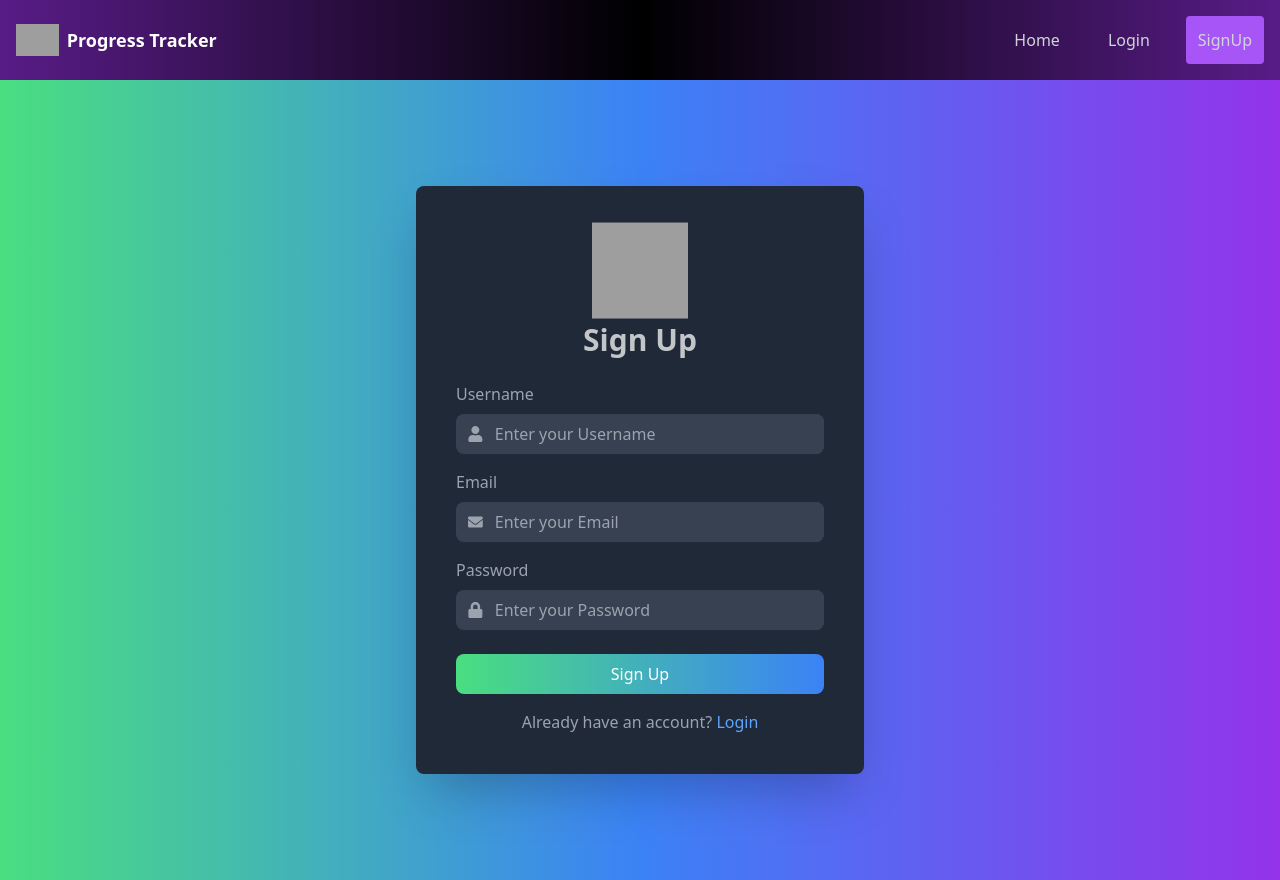
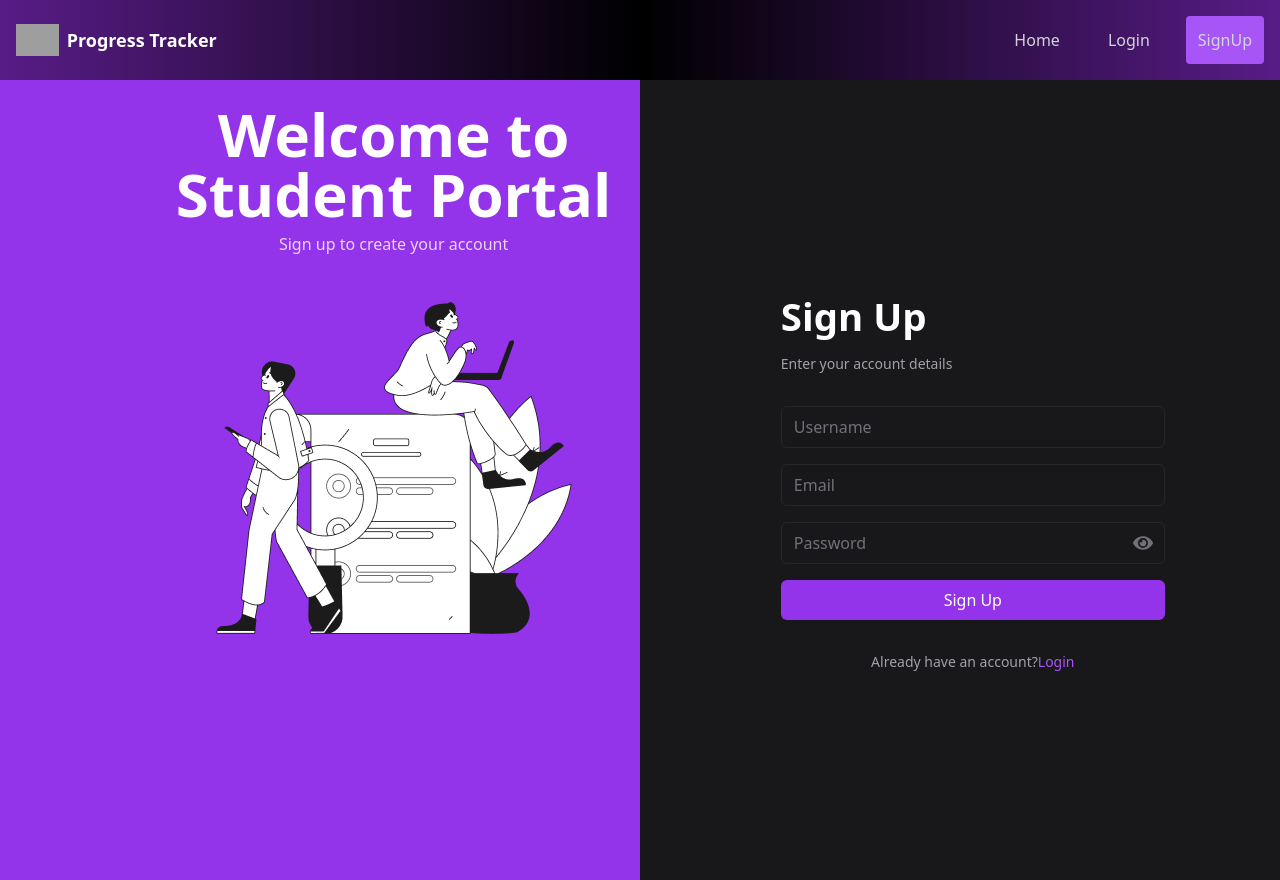
Before and after one commit to RoushanSri/Progress_Tracker, a React (Vite) app in the folder frontend/: page /signup in a window 1280 px wide. Built offline with nearby package versions, Linux system fonts and the light colour scheme; grey boxes are pictures that could not be loaded.

Commit message:
Added SignUp page (#2)

```diff
--- a/frontend/src/pages/LoginPage.jsx
+++ b/frontend/src/pages/LoginPage.jsx
@@ -1,6 +1,6 @@
 import React, { useState } from 'react';
-import { FaUser, FaLock, FaEye, FaEyeSlash } from 'react-icons/fa';
-import logo from '../../public/Newton-School.png';
+import { FaEye, FaEyeSlash } from 'react-icons/fa';
+import img from '../../public/float.png'
 import { Link, useNavigate } from 'react-router-dom';
 import axios from 'axios';
 
@@ -10,7 +10,7 @@ const LoginPage = () => {
 
     const [email, setEmail] = useState('');
     const [password, setPassword] = useState('');
-    const [showPassword, setShowPassword] = useState(false); // Added to manage password visibility
+    const [showPassword, setShowPassword] = useState(false);
 
     const handleSubmit = async (e) => {
         e.preventDefault();
@@ -95,12 +95,11 @@ const LoginPage = () => {
                     <h2 className="mb-2 text-6xl font-bold text-white">
                         Welcome to
                         <br />
-                        student portal
+                        Student Portal
                     </h2>
                     <p className="mb-8 text-purple-200">Login to access your account</p>
                     <img
-                        src="https://hebbkx1anhila5yf.public.blob.vercel-storage.com/Student%20Portal%20Login%20UI.jpg-DmSzNwwaRek7WMq1RVGLzOqFqeZiaq.jpeg"
-                        alt="Students studying illustration"
+                        src={img}
                         className="max-w-lg"
                     />
                 </div>
--- a/frontend/src/pages/SignupPage.jsx
+++ b/frontend/src/pages/SignupPage.jsx
@@ -1,24 +1,24 @@
 import React, { useState } from 'react';
-import { FaUser, FaEnvelope, FaLock } from 'react-icons/fa';
-import logo from '../../public/Newton-School.png';
-import {useNavigate} from 'react-router-dom';
+import { FaUser, FaEnvelope, FaLock, FaEye, FaEyeSlash } from 'react-icons/fa';
+import logo from '../../public/float.png';
+import { Link, useNavigate } from 'react-router-dom';
 import axios from 'axios';
 
 const SignupPage = () => {
-
     const navigate = useNavigate();
 
     const [email, setEmail] = useState('');
     const [username, setUsername] = useState('');
     const [password, setPassword] = useState('');
+    const [showPassword, setShowPassword] = useState(false); // Added state for showPassword
 
-    const handleSubmit =  async(e) => {
+    const handleSubmit = async (e) => {
         e.preventDefault();
         const userData = {
             email,
             username,
             password
-        }
+        };
         try {
             const user = await axios.post('http://localhost:8080/api/auth/signup', userData);
             localStorage.setItem("token", user.data.token);
@@ -27,13 +27,11 @@ const SignupPage = () => {
         }
         try {
             const token = localStorage.getItem("token");
-            const dashboard = await axios.post('http://localhost:8080/api/dashboard/createDashboard',{},
-                {
+            const dashboard = await axios.post('http://localhost:8080/api/dashboard/createDashboard', {}, {
                 headers: {
                     Authorization: `Bearer ${token}`,
                 },
-                }
-            )
+            });
             navigate('/dashboard');
         } catch (error) {
             console.log(error);
@@ -43,72 +41,82 @@ const SignupPage = () => {
     }
 
     return (
-        <div className="min-h-screen flex items-center justify-center bg-gradient-to-r from-green-400 via-blue-500 to-purple-600 overflow-hidden p-4 sm:p-6 lg:p-8">
-            <div className="bg-gray-800 p-6 sm:p-8 lg:p-10 rounded-lg shadow-2xl w-full max-w-md transform transition duration-500 hover:scale-105">
-                <img
-                    className="mx-auto h-24 w-24 object-cover animate-bounce"
-                    src={logo}
-                />
-                <h2 className="text-3xl font-extrabold text-white mb-6 text-center animate-pulse">Sign Up</h2>
-                <form onSubmit={handleSubmit}>
-                    <div className="mb-4">
-                        <label className="block text-gray-400 mb-2" htmlFor="username">
-                            Username
-                        </label>
-                        <div className="flex items-center bg-gray-700 rounded-lg">
-                            <FaUser className="text-gray-400 ml-3" />
+        <div className="flex flex-row-reverse min-h-screen">
+            {/* Left Column - Signup Form */}
+            <div className="flex w-full flex-col justify-center bg-zinc-900 md:w-1/2 md:px-12 lg:px-16">
+                <div className="mx-[6vw] w-full max-w-sm">
+                    <h1 className="mb-2 text-[3vw] font-semibold text-white">Sign Up</h1>
+                    <p className="mb-8 text-sm text-zinc-400">Enter your account details</p>
+
+                    <form className="space-y-4" onSubmit={handleSubmit}>
+                        <div>
                             <input
                                 type="text"
-                                id="username"
-                                className="bg-gray-700 text-white rounded-lg w-full py-2 px-3 focus:outline-none"
-                                placeholder="Enter your Username"
+                                placeholder="Username"
+                                className="w-full rounded-md border border-zinc-800 bg-zinc-900 px-3 py-2 text-white placeholder-zinc-500 focus:border-purple-500 focus:outline-none"
                                 value={username}
                                 onChange={(e) => setUsername(e.target.value)}
                             />
                         </div>
-                    </div>
-                    <div className="mb-4">
-                        <label className="block text-gray-400 mb-2" htmlFor="email">
-                            Email
-                        </label>
-                        <div className="flex items-center bg-gray-700 rounded-lg">
-                            <FaEnvelope className="text-gray-400 ml-3" />
+
+                        <div>
                             <input
                                 type="email"
-                                id="email"
-                                className="bg-gray-700 text-white rounded-lg w-full py-2 px-3 focus:outline-none"
-                                placeholder="Enter your Email"
+                                placeholder="Email"
+                                className="w-full rounded-md border border-zinc-800 bg-zinc-900 px-3 py-2 text-white placeholder-zinc-500 focus:border-purple-500 focus:outline-none"
                                 value={email}
                                 onChange={(e) => setEmail(e.target.value)}
                             />
                         </div>
-                    </div>
-                    <div className="mb-6">
-                        <label className="block text-gray-400 mb-2" htmlFor="password">
-                            Password
-                        </label>
-                        <div className="flex items-center bg-gray-700 rounded-lg">
-                            <FaLock className="text-gray-400 ml-3" />
+
+                        <div className="relative">
                             <input
-                                type="password"
-                                id="password"
-                                className="bg-gray-700 text-white rounded-lg w-full py-2 px-3 focus:outline-none"
-                                placeholder="Enter your Password"
+                                type={showPassword ? "text" : "password"}
+                                placeholder="Password"
+                                className="w-full rounded-md border border-zinc-800 bg-zinc-900 px-3 py-2 text-white placeholder-zinc-500 focus:border-purple-500 focus:outline-none"
                                 value={password}
                                 onChange={(e) => setPassword(e.target.value)}
                             />
+                            <button
+                                type="button"
+                                onClick={() => setShowPassword(!showPassword)}
+                                className="absolute right-3 top-1/2 -translate-y-1/2 text-zinc-500"
+                            >
+                                {showPassword ? <FaEyeSlash className="h-5 w-5" /> : <FaEye className="h-5 w-5" />}
+                            </button>
                         </div>
-                    </div>
+
                         <button
                             type="submit"
-                        className="w-full bg-gradient-to-r from-green-400 to-blue-500 text-white py-2 rounded-lg hover:from-green-500 hover:to-blue-600 transition duration-300 transform hover:scale-105"
+                            className="w-full rounded-md bg-purple-600 py-2 text-white transition-colors hover:bg-purple-700"
                         >
                             Sign Up
                         </button>
                     </form>
-                <p className="text-center text-gray-400 mt-4">
-                    Already have an account? <span onClick={() => navigate('/login')} className='text-blue-400 hover:text-blue-600 duration-300 cursor-pointer'>Login</span>
-                </p>
+
+                    <div className="mt-8 text-center text-sm text-zinc-400">
+                        Already have an account?
+                        <Link to="/login" className="text-purple-500 hover:underline">
+                            Login
+                        </Link>
+                    </div>
+                </div>
+            </div>
+
+            {/* Right Column - Welcome Banner */}
+            <div className="hidden bg-purple-600 md:flex md:w-1/2">
+                <div className="flex flex-col items-center py-6 px-[12vw] text-center">
+                    <h2 className="mb-2 text-6xl font-bold text-white">
+                        Welcome to
+                        <br />
+                        Student Portal
+                    </h2>
+                    <p className="mb-8 text-purple-200">Sign up to create your account</p>
+                    <img
+                        src={logo}
+                        className="max-w-lg"
+                    />
+                </div>
             </div>
         </div>
     );
```
Also changed, not shown: frontend/public/float.png (added). Lines whose indentation alone changed are shown as unchanged.
